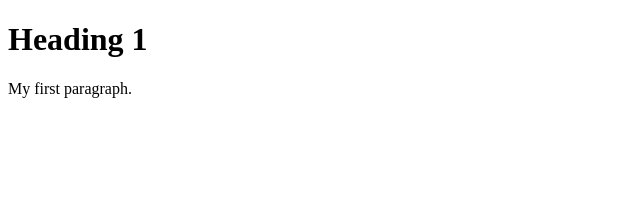
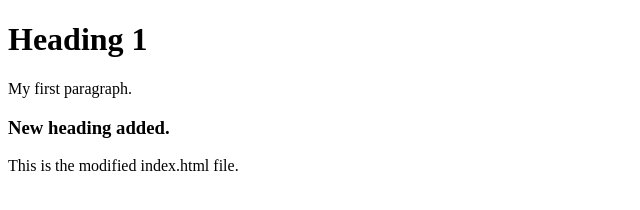
Before and after one commit to christyevelyn/FIT3179, a plain HTML site: page index.html in a window 1280 px wide. Shown: the whole page, without its empty margins (0-640 px from the left). Drawn offline with Linux system fonts and the light colour scheme.

Commit message:
Update index.html content
Added a new heading and paragraph

```diff
--- a/index.html
+++ b/index.html
@@ -8,5 +8,8 @@
 <body>
     <h1>Heading 1</h1>
     <p>My first paragraph.</p>
+
+    <h3>New heading added.</h3>
+    <p>This is the modified index.html file.</p>
 </body>
 </html>
```
